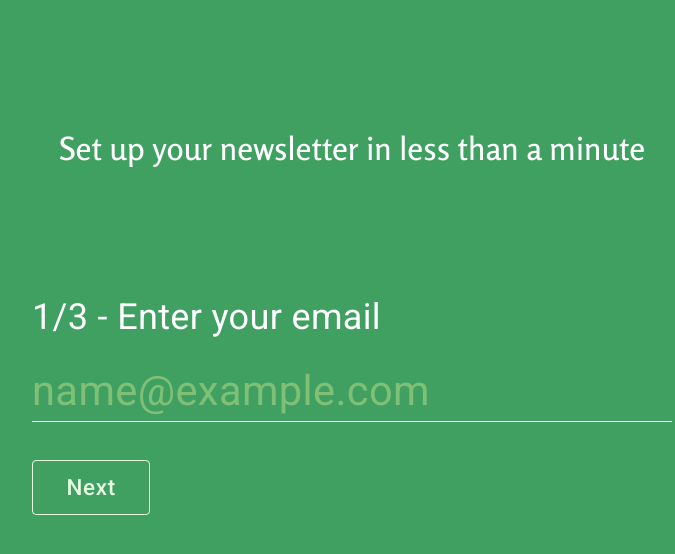
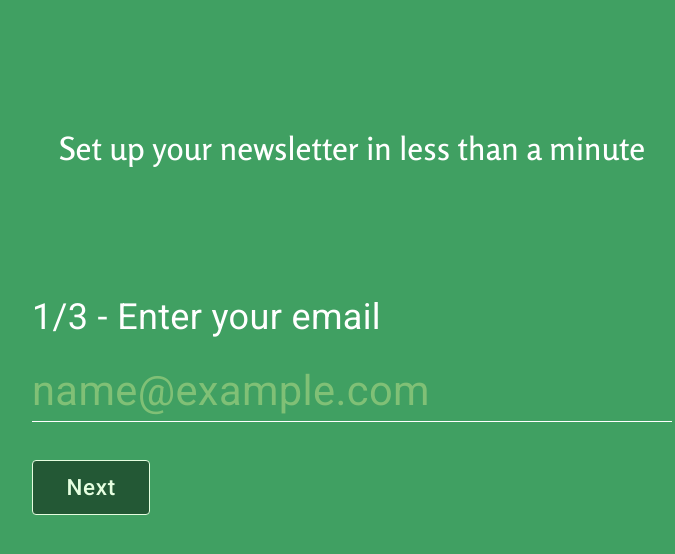
Before and after one commit to mihailthebuilder/rellate-frontend, a React (Create React App) app: page / in a window 1280 px wide. In both pictures the pointer is over the button "Next". Shown: the part 938-1492 px from the top of the page, without its empty margins (288-963 px from the left). Built offline with nearby package versions, Linux system fonts and the light colour scheme.

Commit message:
background for button

```diff
--- a/src/App/Form/index.scss
+++ b/src/App/Form/index.scss
@@ -49,6 +49,10 @@ section.form {
       border: 0.05em solid $yellow-pale;
       padding: 0.3em 1.5em;
       text-transform: capitalize;
+
+      &:hover {
+        background: $green-hunter;
+      }
     }
   }
 }
```
